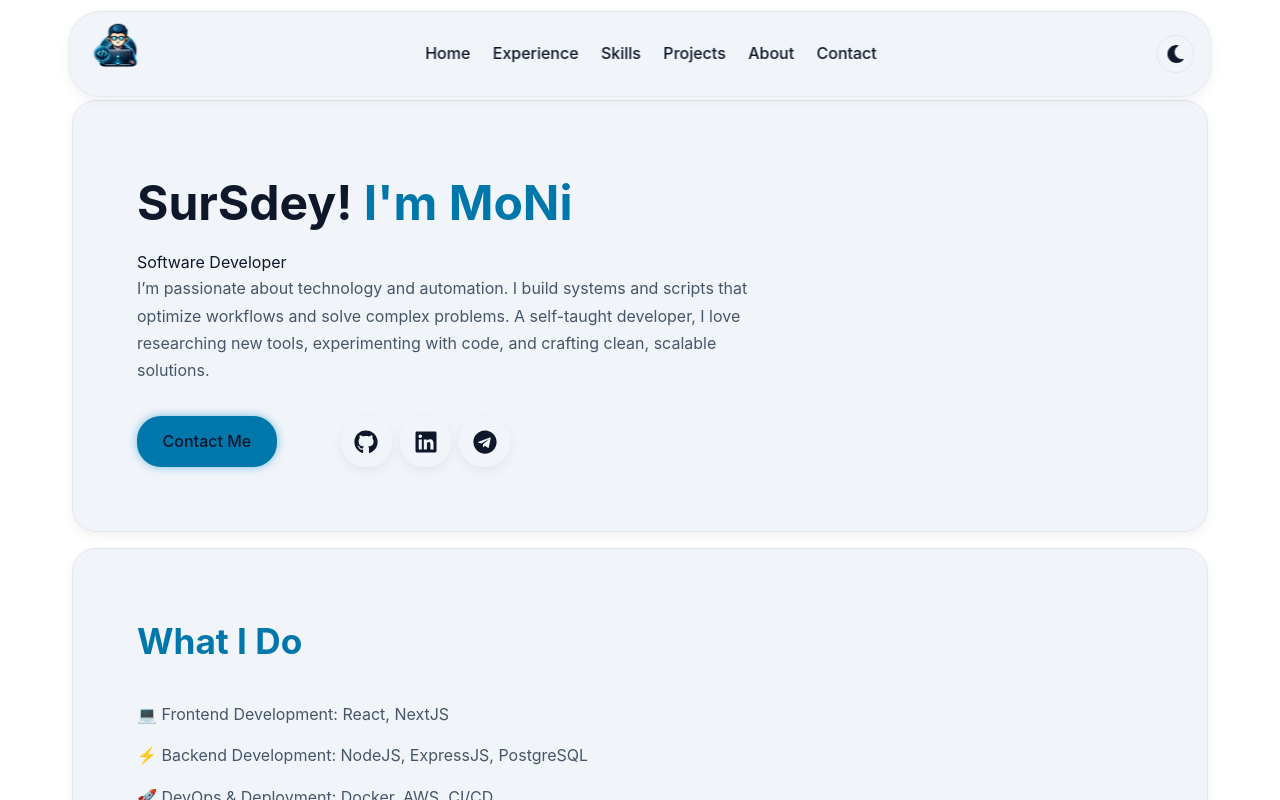
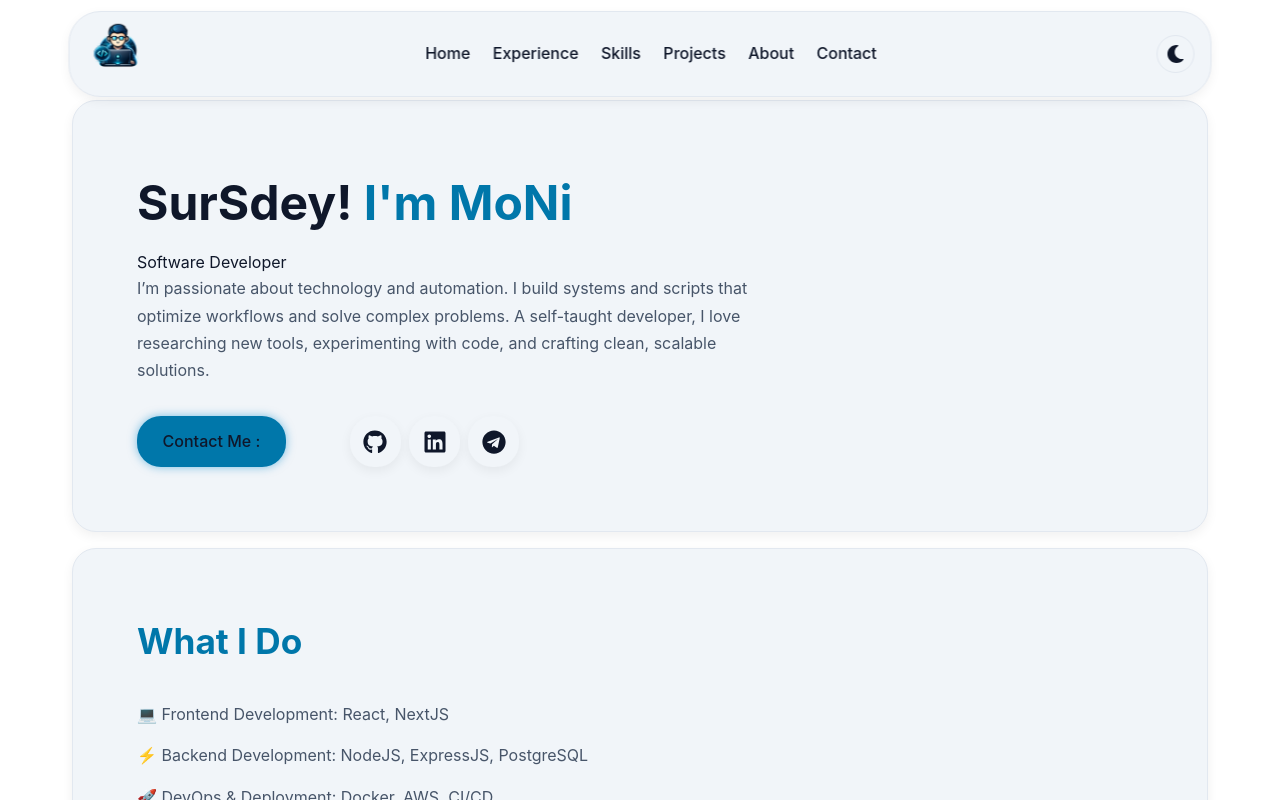
Before and after one commit to N-PanhaMony/portfolio_3.0.0, a React (Vite) app: page / in a window 1280 px wide. Shown: the top 800 px of the page. Built offline with nearby package versions, Linux system fonts and the light colour scheme.

Commit message:
Remove email link

```diff
--- a/src/pages/Home.jsx
+++ b/src/pages/Home.jsx
@@ -18,8 +18,8 @@ export default function Home() {
           </p>
 
           <div className="links-container">
-            <a className="btn-primary" href="mailto:youremail@example.com">
-              Contact Me
+            <a className="btn-primary">
+              Contact Me :
             </a>
             <SocialLinks />
           </div>
```
